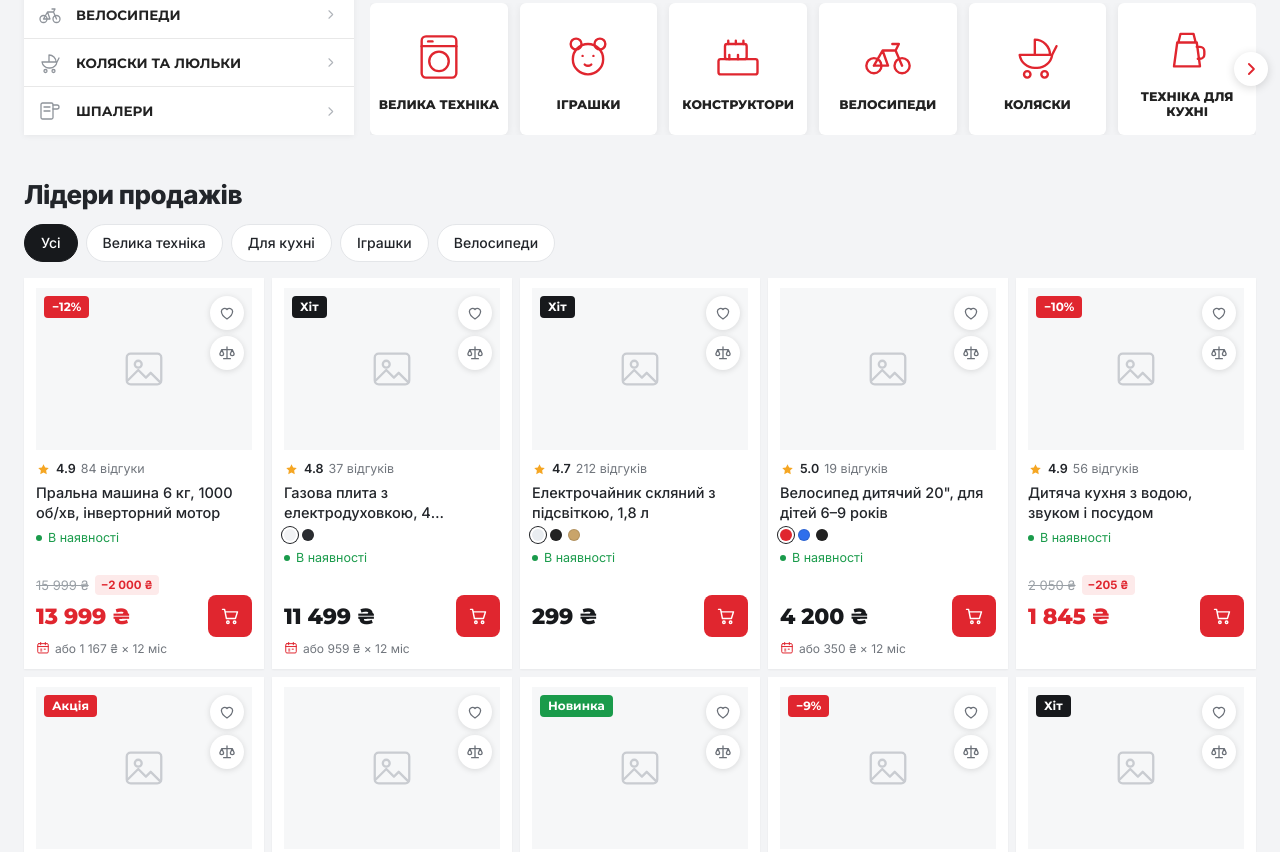
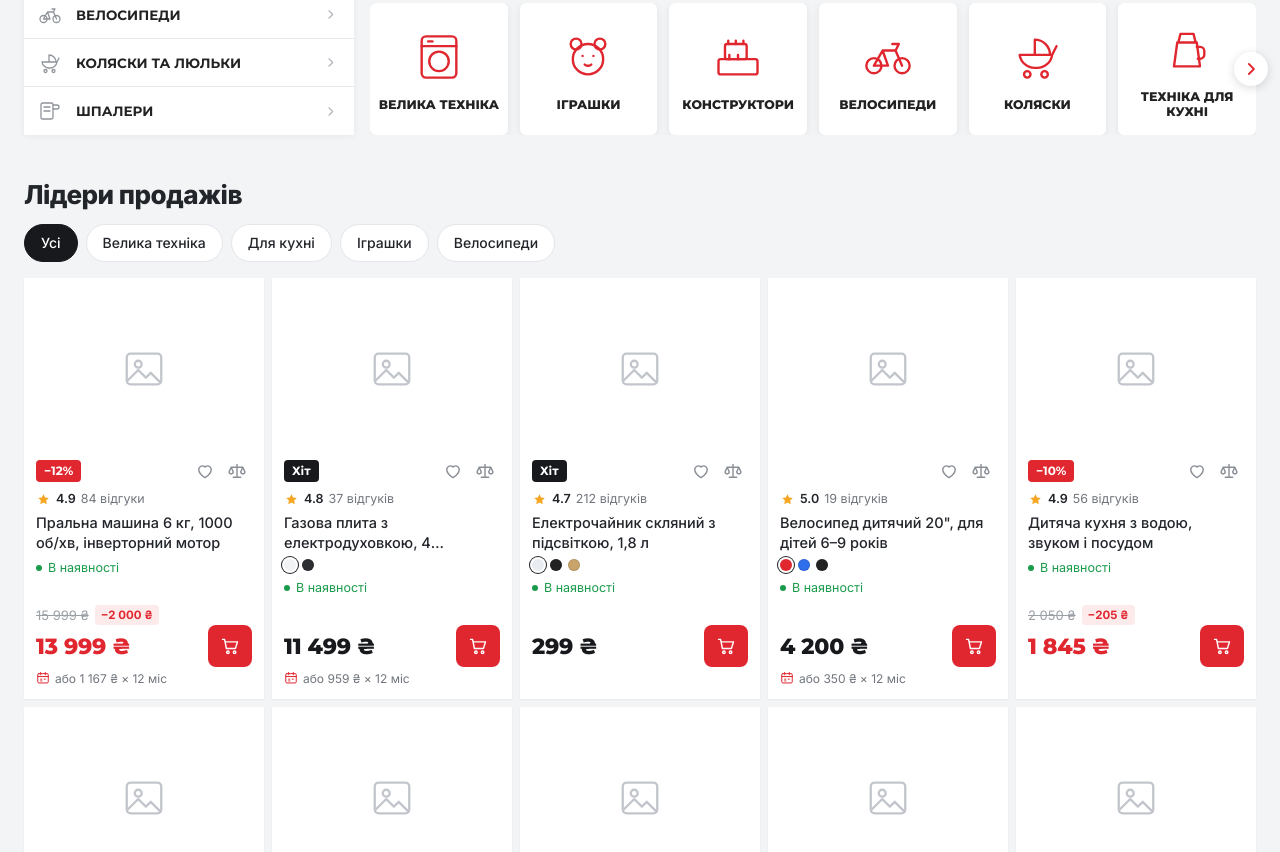
Before and after one commit to arikpromax/vsedjadomy, a plain HTML site: page index.html in a window 1280 px wide. Shown: the part 618-1470 px from the top of the page. Drawn offline with Linux system fonts and the light colour scheme.

Commit message:
Картка: біла заглушка фото, ярлики/обране/порівняння під фото
Co-Authored-By: Claude Opus 5.5 <noreply@anthropic.com>

```diff
--- a/script.js
+++ b/script.js
@@ -53,8 +53,8 @@ function card(x) {
   if (t.indexOf('new') > -1) badges.push('<span class="bd bd--new">Новинка</span>');
   var parts = t.indexOf('parts') > -1 || x.p >= 3000;
   return '<article class="pc">' +
-    '<div class="pc__media">' +
-      '<a href="#" class="pc__img ph"><svg class="ic"><use href="#i-img"/></svg></a>' +
+    '<div class="pc__media"><a href="#" class="pc__img ph"><svg class="ic"><use href="#i-img"/></svg></a></div>' +
+    '<div class="pc__bar">' +
       '<div class="pc__badges">' + badges.join('') + '</div>' +
       '<div class="pc__btns">' +
         '<button class="pc-fav" aria-label="В обране"><svg class="ic"><use href="#i-heart"/></svg></button>' +
--- a/style.css
+++ b/style.css
@@ -626,3 +626,18 @@ ul{list-style:none}
 .pc .pc__col:empty{display:none}
 .pc h3{margin:4px 0 6px}
 @media (max-width:760px){.pc{border-radius:0;padding:8px 8px 10px}}
+
+/* white photo placeholder; nothing on top of the photo — badges, favourite, compare sit under it */
+.pc .pc__img{background:#fff;color:#c2c6cc}
+.pc__media{margin:0 0 6px}
+.pc__bar{display:flex;align-items:center;justify-content:space-between;gap:6px;min-height:30px;margin-bottom:4px}
+.pc__bar .pc__badges{position:static;flex-direction:row;flex-wrap:wrap;gap:4px}
+.pc__bar .pc__btns{position:static;flex-direction:row;gap:2px;margin-left:auto}
+.pc__bar .pc-fav,.pc__bar .pc-cmp{width:30px;height:30px;background:none;box-shadow:none;color:#8a8f96;border-radius:6px}
+.pc__bar .pc-fav:hover,.pc__bar .pc-cmp:hover{color:var(--accent);background:var(--accent-l)}
+.pc__bar .pc-cmp.on{background:var(--accent-l);color:var(--accent)}
+.pc__bar .ic{width:20px;height:20px}
+@container (max-width:200px){
+  .pc__bar .pc-fav,.pc__bar .pc-cmp{width:26px;height:26px}
+  .pc__bar .ic{width:17px;height:17px}
+}
```
